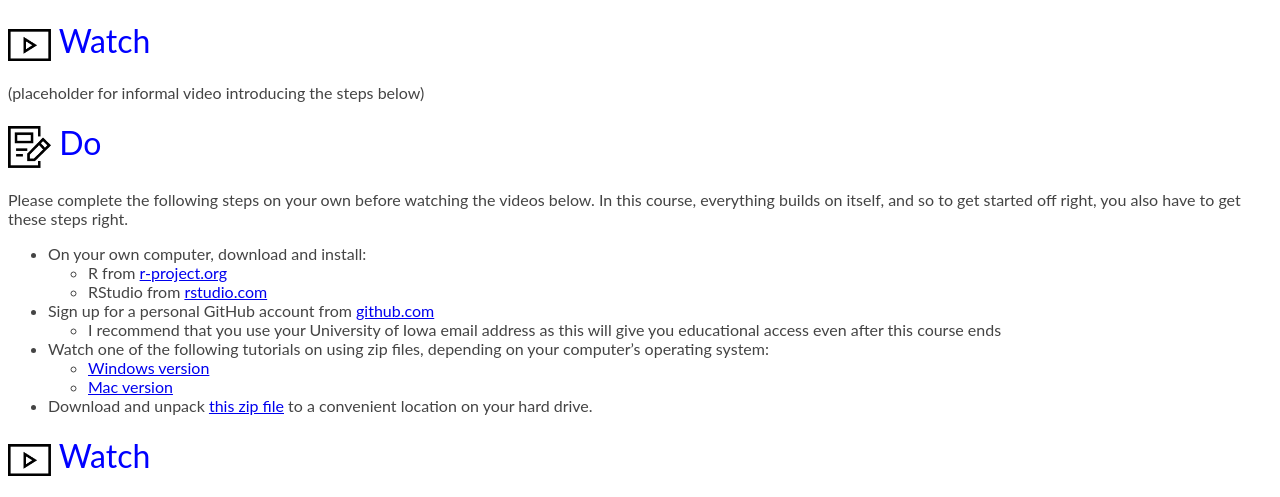
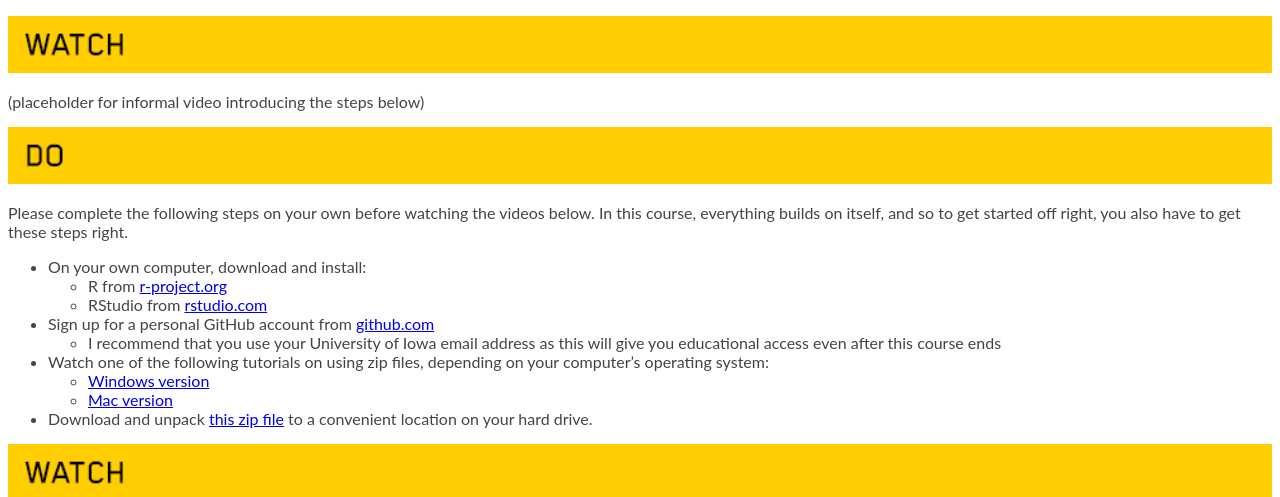
Before and after one commit to sburer/sburer.github.io, a Jekyll site: the page Data_Programming_in_R/guidance/20191/01/content.html, which Jekyll copies as it is, in a window 1280 px wide and 1400 px high. Shown: the top 497 px of the window. Built offline with Jekyll 4.4.1, drawn with Linux system fonts in a browser that asks for light colours; grey boxes are pictures that could not be loaded.

Commit message:
Moving to Tippie graphics

```diff
--- a/Data_Programming_in_R/guidance/20191/01/content.html
+++ b/Data_Programming_in_R/guidance/20191/01/content.html
@@ -17,9 +17,9 @@
   <![endif]-->
 </head>
 <body>
-<h1 id="watch"><img src="../assets/Media_icon.png" alt="Media_icon.png" width="43" valign="middle" /> Watch</h1>
+<p><img src="../MBA_Template_Files/Headers_Bars/Watch.png" alt="Watch.png" width="100%" /></p>
 <p>(placeholder for informal video introducing the steps below)</p>
-<h1 id="do"><img src="../assets/Assignment_icon.png" alt="Assignment_icon.png" width="43" valign="middle" /> Do</h1>
+<p><img src="../MBA_Template_Files/Headers_Bars/Do.png" alt="Do.png" width="100%" /></p>
 <p>Please complete the following steps on your own before watching the videos below. In this course, everything builds on itself, and so to get started off right, you also have to get these steps right.</p>
 <ul>
 <li>On your own computer, download and install:
@@ -38,14 +38,14 @@
 </ul></li>
 <li>Download and unpack <a href="https://uiowa.instructure.com/files/7830294/download?wrap=1">this zip file</a> to a convenient location on your hard drive.</li>
 </ul>
-<h1 id="watch-1"><img src="../assets/Media_icon.png" alt="Media_icon.png" width="43" valign="middle" /> Watch</h1>
+<p><img src="../MBA_Template_Files/Headers_Bars/Watch.png" alt="Watch.png" width="100%" /></p>
 <iframe src="https://continuinged.uicapture.uiowa.edu/Panopto/Pages/Embed.aspx?id=a83d1627-60a1-46f8-a57b-a9a50183c285&amp;v=1" width="720" height="405" style="padding: 0px; border: 1px solid #464646;" frameborder="0" gesture="media" allowfullscreen>
 </iframe>
 <p>
 <iframe src="https://continuinged.uicapture.uiowa.edu/Panopto/Pages/Embed.aspx?id=f3a92b89-f428-44b3-b7bd-a9a50183c26d&amp;v=1" width="720" height="405" style="padding: 0px; border: 1px solid #464646;" frameborder="0" gesture="media" allowfullscreen>
 </iframe>
 </p>
-<h1 id="do-1"><img src="../assets/Assignment_icon.png" alt="Assignment_icon.png" width="43" valign="middle" /> Do</h1>
+<p><img src="../MBA_Template_Files/Headers_Bars/Do.png" alt="Do.png" width="100%" /></p>
 <p>Now that you’ve learned the basics for this module, please keep the following tasks in mind to practice and improve upon what you’ve learned:</p>
 <ul>
 <li>Complete <a href="https://uiowa.instructure.com/courses/109808/quizzes/117657" target="_blank">Quiz 1</a></li>
--- a/Data_Programming_in_R/guidance/20191/01/overview.html
+++ b/Data_Programming_in_R/guidance/20191/01/overview.html
@@ -17,13 +17,13 @@
   <![endif]-->
 </head>
 <body>
-<h1 id="ready-set-go">Ready, Set, Go!</h1>
+<p><img src="../MBA_Template_Files/Headers_Bars/Introduction.png" alt="Introduction.png" width="100%" /></p>
 <p>Welcome! I’m really looking forward to working with you this semester. I’ve got a lot planned—and it’s going to be a lot of work—but you will learn a lot. You’ll become a better computer programmer; you’ll gain important skills in R; and you’ll solve a real-life problem with data and then present the solution to your classmates. It’s going to be good. :-)</p>
 <p>If you have any questions before our first Zoom meeting, please don’t hesitate to send me an email through ICON. See you soon!</p>
 <p align="center">
 –Sam
 </p>
-<h1 id="module-1-learning-objectives">Module 1 Learning Objectives</h1>
+<p><img src="../MBA_Template_Files/Headers_Bars/Objectives.png" alt="Objectives.png" width="100%" /></p>
 <p>This module, we begin our journey to become better computer programmers and to gain skills in R, and to do so, we familiar ourselves with of the the tools we’ll be using throughout the course: R, RStudio, and GitHub. Our specific learning objectives are to:</p>
 <ul>
 <li>Become familiar with RStudio’s user interface.</li>
@@ -39,7 +39,7 @@
 </ul></li>
 </ul>
 <p>These learning objectives will be assessed via Quiz 1 and Homework 1.</p>
-<h1 id="weekly-video-update">Weekly Video Update</h1>
+<p><img src="../MBA_Template_Files/Headers_Bars/This-Week.png" alt="This-Week.png" width="100%" /></p>
 <p>(placeholder for informal video introducing the course and orienting the students)</p>
 </body>
 </html>
```
Also changed, not shown: Data_Programming_in_R/guidance/20191/MBA_Template_Files/Headers_Bars/Do.png (added), Data_Programming_in_R/guidance/20191/MBA_Template_Files/Headers_Bars/Introduction.png (added), Data_Programming_in_R/guidance/20191/MBA_Template_Files/Headers_Bars/Objectives.png (added), Data_Programming_in_R/guidance/20191/MBA_Template_Files/Headers_Bars/This-Week.png (added), Data_Programming_in_R/guidance/20191/MBA_Template_Files/Headers_Bars/Watch.png (added).
